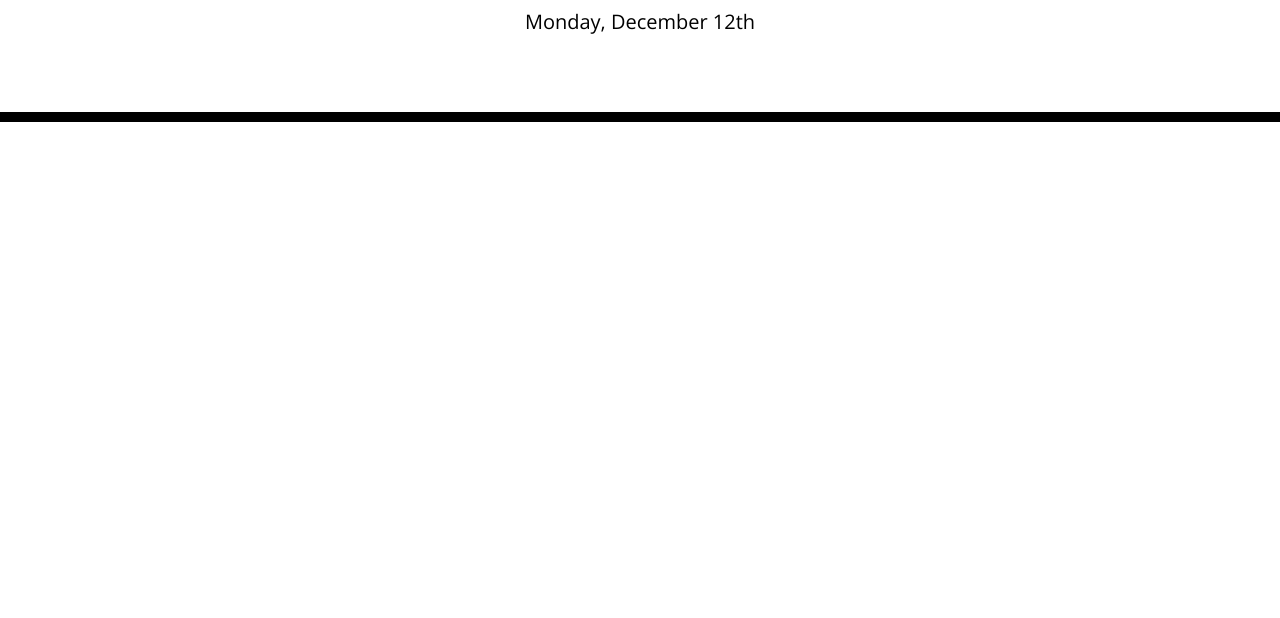
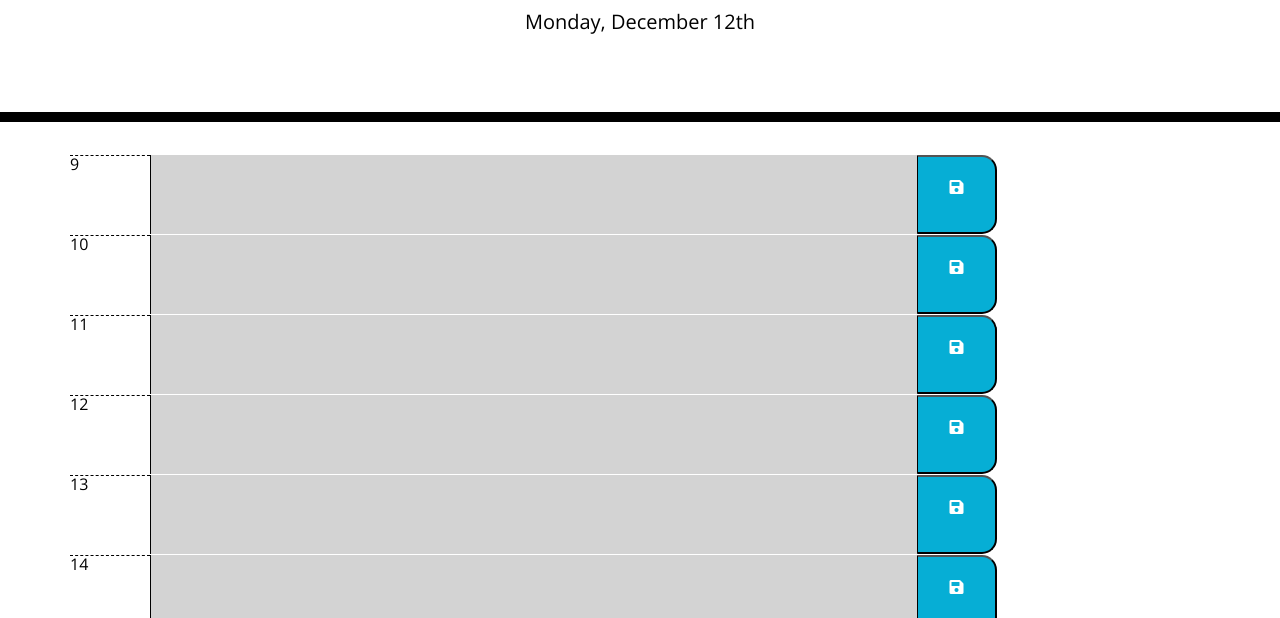
Before and after one commit to stansaner/Daily-Planner, a plain HTML site: page index.html in a window 1280 px wide. Shown: the part 182-800 px from the top of the page. Drawn offline with nearby package versions, Linux system fonts and the light colour scheme.

Commit message:
Adding basic display of hourly slots

```diff
--- a/assets/css/style.css
+++ b/assets/css/style.css
@@ -44,6 +44,7 @@ textarea {
   background-color: #ffffff;
   color: #000000;
   border-top: 1px dashed #000000;
+  width: 80px;
 }
 
 .past {
--- a/assets/js/script.js
+++ b/assets/js/script.js
@@ -1,4 +1,11 @@
 var currentDay = moment().format("dddd, MMMM Do");
+
+var output = $(".container");
+
+// for the event listener on the buttons
+// Using custom data to distinguish which button was pressed
+// so we save the text to the appropriate object property
+var saveBtn = $('.saveBtn');
 
 // We need to know present hour to colour the background
 // of hour slots for the past, present an future ones.
@@ -27,7 +34,7 @@ currentDayEl.text(currentDay);
 // object of key-value pairs, one pair for each hour slot,
 // key being the hour, value the text of to-dos
 
-var timeslots ={
+var timeSlots = {
     09: '',
     10: '',
     11: '',
@@ -38,3 +45,37 @@ var timeslots ={
     16: '',
     17: ''
 }
+
+
+function getHourSlots() {
+    // This returns either items in the array or an empty object
+    // if there are no items in the object yet
+    return JSON.parse(localStorage.getItem('dayPlans')) || {};
+}
+
+function saveHourSlots(arr) {
+    localStorage.setItem('dayPlans', JSON.stringify(timeSlots));
+}
+
+
+function displayHourSlots() {
+    var itemsArray = getHourSlots();
+
+    // clear the area before displaying data
+    output.html('');
+
+    $.each(timeSlots, function(key, value){
+        var hour = key;
+        var todos = value;
+        output.append(`
+            <div class="row">
+                <div class="hour">${hour}</div>
+                <textarea id="textarea" rows="3" cols="80" class="past"></textarea>
+                <button class="saveBtn" data-hour="${hour}"><i class="fas fa-save"></i>
+                </button>
+            </div>
+        `);
+     })
+}
+
+displayHourSlots();
```
Also changed, not shown: index.html (+5 -3 lines).
